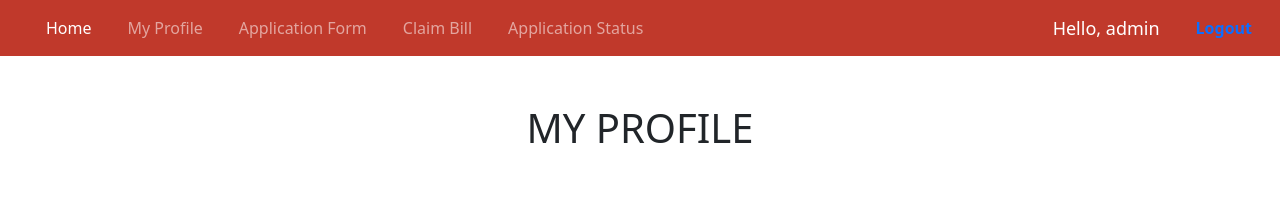
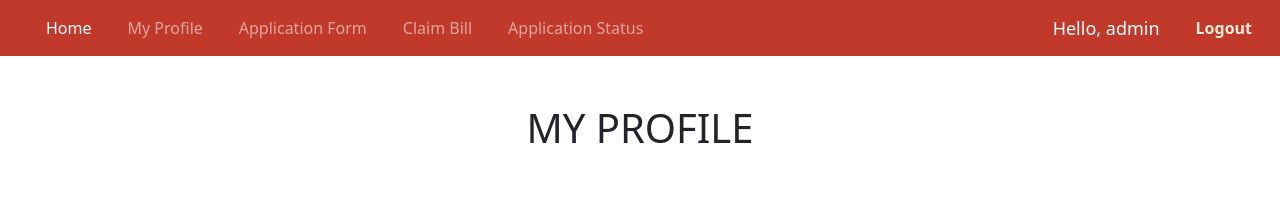
Before and after one commit to mohitg20/TA-Reimbursement-Project, a Django app: page /user_profile in a window 1280 px wide. Shown: the top 217 px of the page. Run offline with Django 4.2, Linux system fonts and the light colour scheme; a user stored in the database is signed in; data comes from the database, SQL or seed files in the repository; some libraries are stand-ins or nearby versions.

Commit message:
Update base.html

```diff
--- a/TA_reimbursementProject/templates/base.html
+++ b/TA_reimbursementProject/templates/base.html
@@ -18,7 +18,7 @@
   <title>{% block title %}{% endblock title %} | TA-Reimbursement </title>
 {% endblock head %}
 {% block nav %}
-<nav class="navbar navbar-expand-lg navbar-dark" style="background-color: #c0392b;">
+<nav class="navbar sticky-top navbar-expand-lg navbar-dark" style="background-color: #c0392b;">
   <div class="container-fluid">
     <a class="navbar-brand" href="#"></a>
     <button class="navbar-toggler" type="button" data-bs-toggle="collapse" data-bs-target="#navbarSupportedContent" aria-controls="navbarSupportedContent" aria-expanded="false" aria-label="Toggle navigation">
@@ -51,7 +51,7 @@
         </li>
       </ul>
       <span class="hello-msg"><p style="margin-top: auto; margin-bottom: auto;">Hello, {{request.user}} </p></span>
-      <span ><a class="nav-link" href="{% url 'logout' %}"><b>Logout</b></a></span>
+      <span ><a class="nav-link" href="{% url 'logout' %}" style="color:antiquewhite;"><b>Logout</b></a></span>
     </div>
   </div>
 </nav>
```
